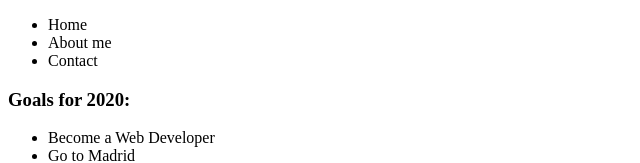
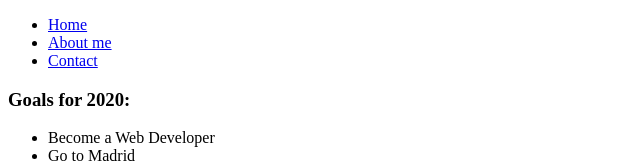
Before and after one commit to alejotsv/introduction-to-react, a React (Create React App) app: page / in a window 1280 px wide. Shown: the top 163 px of the page, without its empty margins (0-640 px from the left). Built offline with nearby package versions, Linux system fonts and the light colour scheme.

Commit message:
change Goals component to MainContent

```diff
--- a/src/App.js
+++ b/src/App.js
@@ -1,12 +1,12 @@
 import React from 'react';
 import NavBar from './components/NavBar'
-import Goals from './components/Goals';
+import MainContent from './components/MainContent';
 
 function App() {
   return(
     <div>
       <NavBar />
-      <Goals />
+      <MainContent />
     </div>
   );
 }
--- a/src/components/Goals.js
+++ b/src/components/MainContent.js
@@ -1,6 +1,6 @@
 import React from 'react';
 
-function Goals() {
+function MainContent() {
   return(
     <div>
       <h3>Goals for 2020:</h3>
@@ -13,4 +13,4 @@ function Goals() {
   );
 }
 
-export default Goals;
+export default MainContent;
--- a/src/components/NavBar.js
+++ b/src/components/NavBar.js
@@ -4,9 +4,9 @@ function NavBar() {
   return (
     <header>
       <ul>
-        <li>Home</li>
-        <li>About me</li>
-        <li>Contact</li>
+        <li><a href='#'>Home</a></li>
+        <li><a href='#'>About me</a></li>
+        <li><a href='#'>Contact</a></li>
       </ul>
     </header>
   );
```
Also changed, not shown: src/components/Footer.js (added).
